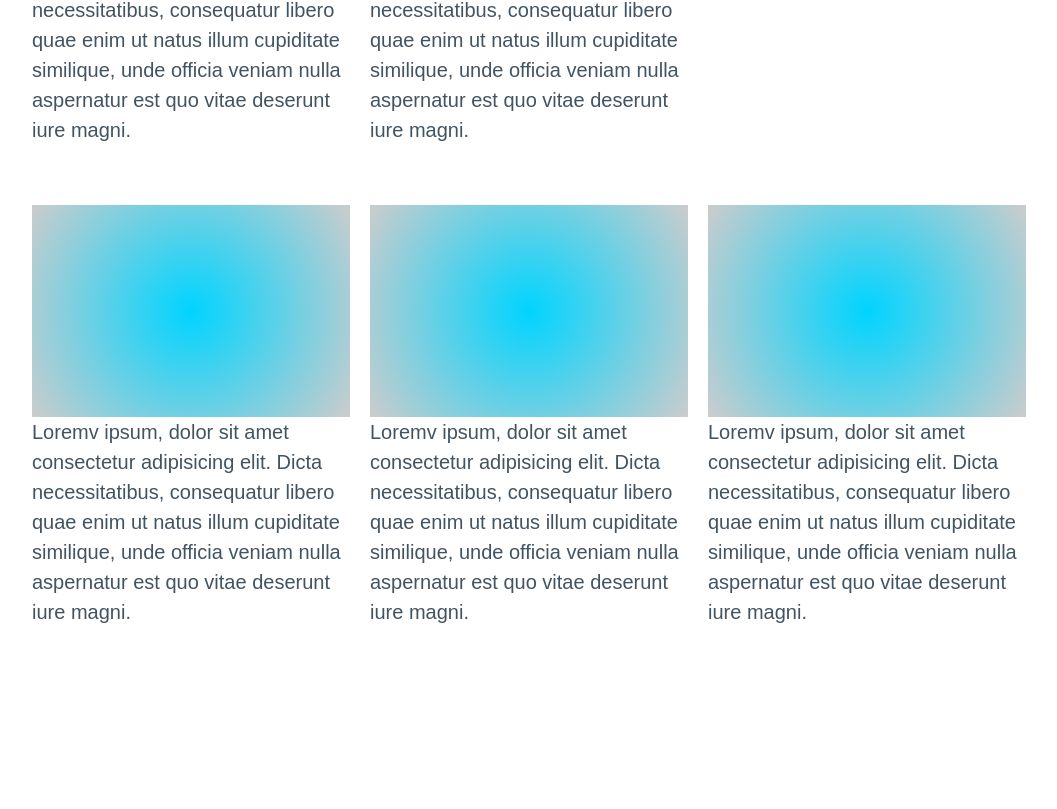
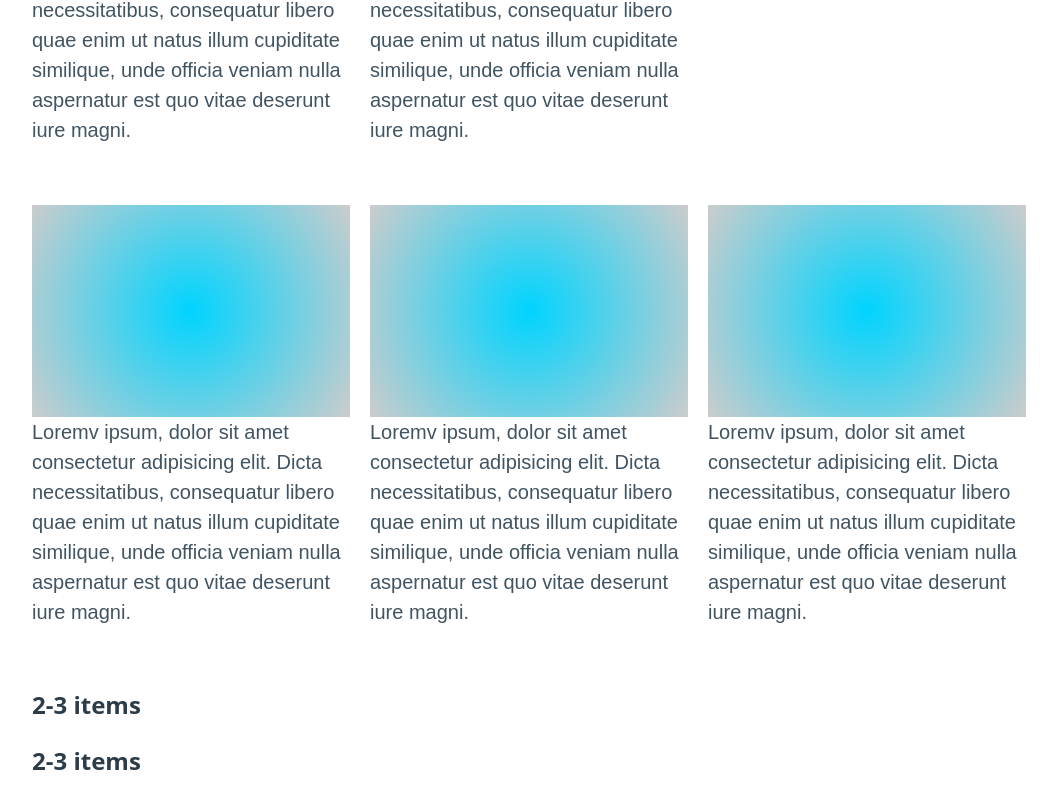
Before and after one commit to media-f/nextads, a Next.js app: page /native in a window 1280 px wide. Shown: the part 3113-3922 px from the top of the page, without its empty margins (111-1168 px from the left). Before the commit the page ends 3820 px from the top, so only its background shows below. Built offline with nearby package versions, Linux system fonts and the light colour scheme; a web font is replaced by a local one.

Commit message:
more native !

```diff
--- a/pages/native.jsx
+++ b/pages/native.jsx
@@ -752,7 +752,13 @@ export default function Native() {
 
         <Columns></Columns>
 
+        <h3>2-3 items</h3>
         <div data-placement="qbU0VKDGyS" data-items="3"></div>
+
+        <h3>2-3 items</h3>
+        <div data-placement="qbU0VKDGyS" data-items="3"></div>
+
+
       </section>
 
       <aside>
```
